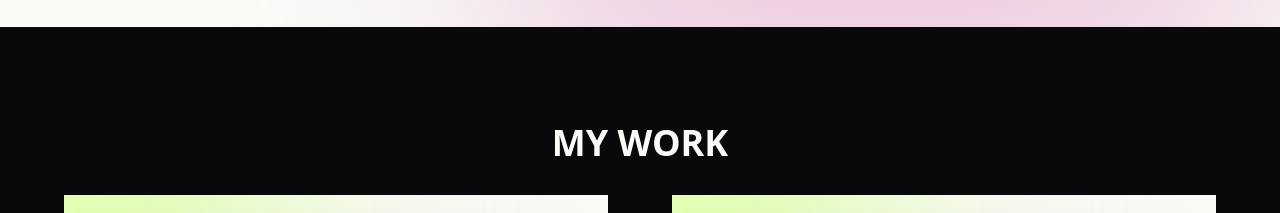
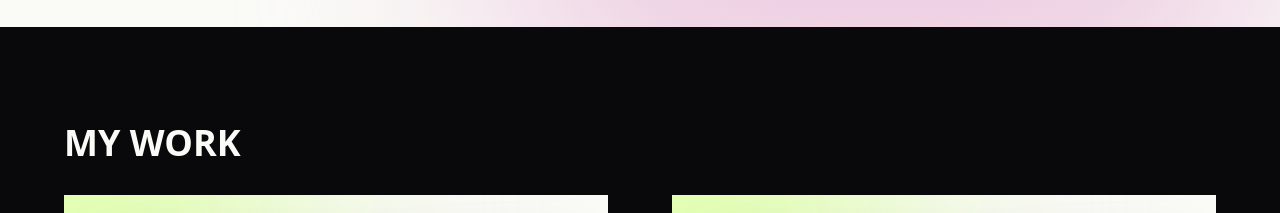
Before and after one commit to ajasinger/portfolio_2024, a Next.js app: page / in a window 1280 px wide. Shown: the part 1840-2053 px from the top of the page. Built offline with nearby package versions, Linux system fonts and the light colour scheme.

Commit message:
make all text left aligned

```diff
--- a/app/projects/[project]/page.tsx
+++ b/app/projects/[project]/page.tsx
@@ -124,8 +124,8 @@ export default function ProjectPage({ params }: { params: { project: string } })
             {data?.solutions &&
                 <div className="px-8 md:px-16 py-12  text-zinc-950 flex gap-24 z-10">
                     <MotionSection>
-                        <div className="flex flex-col gap-4">
-                            <h4 className="font-serif text-xl font-semibold text-center">Problems & Solutions</h4>
+                        <div className="flex flex-col gap-4 lg:px-16">
+                            <h4 className="font-serif text-xl font-semibold">Problems & Solutions</h4>
                             {data?.solutions && < SolutionsSection data={data?.solutions} />}
                             {/* {data?.solutions && < SolutionsCarousel data={data?.solutions} />} */}
                         </div>
--- a/components/SolutionsSection.tsx
+++ b/components/SolutionsSection.tsx
@@ -12,7 +12,7 @@ interface Props {
 export default function SolutionsSection({ data }: Props) {
 
     return(
-        <div className="flex flex-col gap-6 lg:px-16">
+        <div className="flex flex-col gap-6">
             {data?.map((text, index) => (
                 <div key={index}>
                     <p><span className="font-semibold">{text.title}:{' '}</span>{text.body}</p>
--- a/components/Work.tsx
+++ b/components/Work.tsx
@@ -9,7 +9,7 @@ export default function Work() {
     return(
         <MotionSection>
         <div id="work" className="px-8 md:px-16 py-12 sm:py-24 flex flex-col flex-wrap justify-center lg:justify-between gap-8">
-            <h3 className="text-2xl md:text-4xl text-cream text-center font-semibold">MY WORK</h3>
+            <h3 className="text-2xl md:text-4xl text-cream font-semibold">MY WORK</h3>
             <div className="grid grid-cols-1 lg:grid-cols-2 gap-16 text-zinc-950">
                 {projects.map((project, index) => (
                     <div
```
